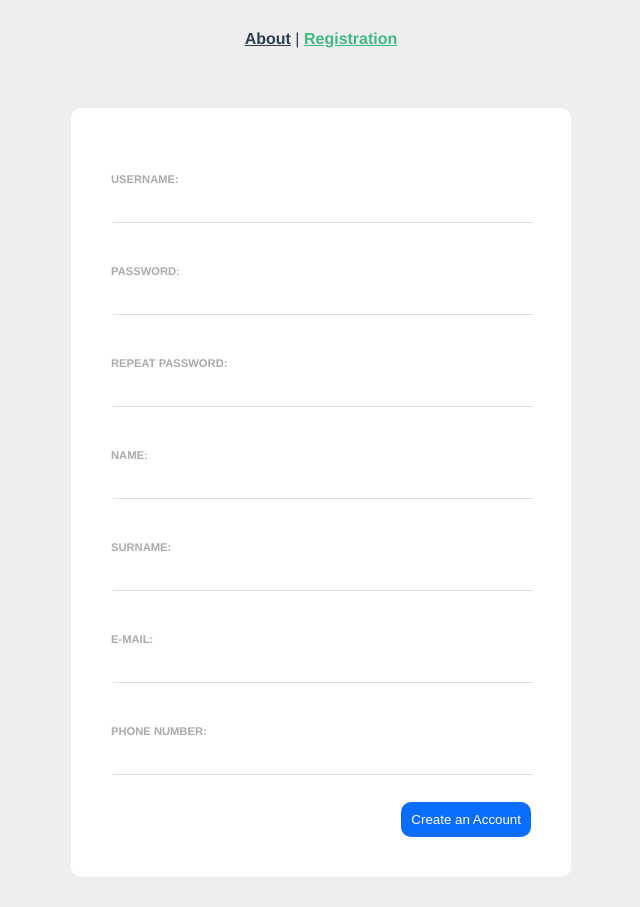
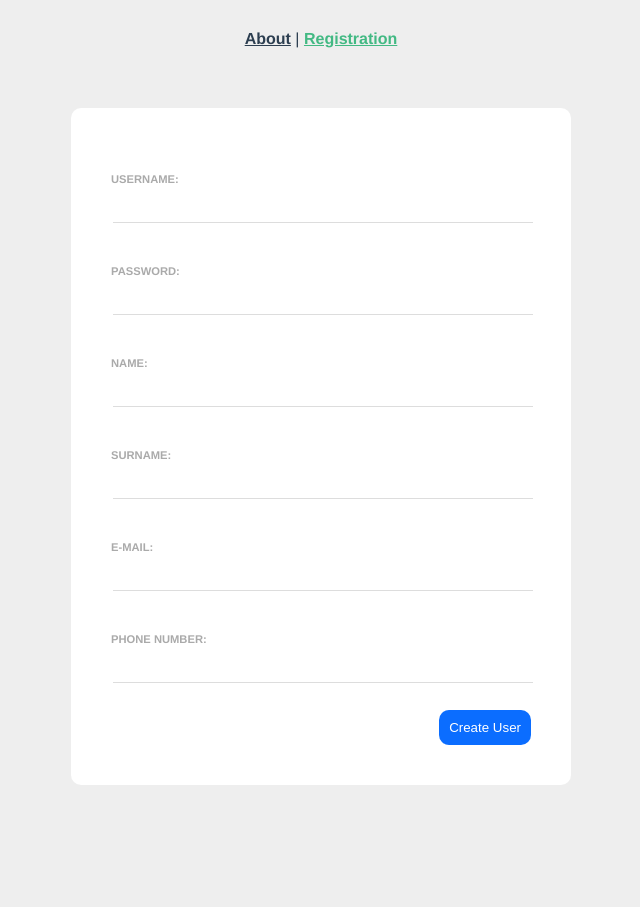
Before and after one commit to ZanJereb/VueJsAssessment, a Vue app in the folder vue-js-assessment/: page /#/registration in a window 1280 px wide. Shown: the whole page, without its empty margins (319-959 px from the left). After the commit the page ends 815 px from the top, so only its background shows below. Built offline with nearby package versions, Linux system fonts and the light colour scheme.

Commit message:
Added user data to store
Added user data to store for registration

```diff
--- a/vue-js-assessment/src/components/RegistrationForm.vue
+++ b/vue-js-assessment/src/components/RegistrationForm.vue
@@ -6,7 +6,6 @@
         v-model="userData.username"
         id="username"
         type="text"
-        required
       />
     </label>
     <label for="password">
@@ -15,16 +14,6 @@
         v-model="userData.password"
         id="password"
         type="password"
-        required
-      />
-    </label>
-    <label for="repeatPassword">
-      Repeat password:
-      <input
-        v-model="userData.repeatPassword"
-        id="repeatPassword"
-        type="password"
-        required
       />
     </label>
     <label for="name">
@@ -33,7 +22,6 @@
         v-model="userData.name"
         id="name"
         type="text"
-        required
       />
     </label>
     <label for="surname">
@@ -42,7 +30,6 @@
         v-model="userData.surname"
         id="surname"
         type="text"
-        required
       />
     </label>
     <label for="email">
@@ -51,7 +38,6 @@
         v-model="userData.email"
         id="email"
         type="text"
-        required
       />
     </label>
     <label for="phoneNumber">
@@ -60,37 +46,35 @@
         v-model="userData.phoneNumber"
         id="phoneNumber"
         type=""
-        required
         @keypress="isNumber"
       />
     </label>
     <div class="submit">
-      <button @click="createAccount">
-        Create an Account
+      <button @click="createUser">
+        Create User
       </button>
     </div>
   </form>
 </template>
 
 <script>
-import { defineComponent, reactive } from 'vue';
+import { defineComponent, ref } from 'vue';
 
 export default defineComponent({
   name: 'RegustrationForm',
 
   setup() {
-    const userData = reactive({
+    const userData = ref({
       username: '',
       password: '',
-      repeatPassword: '',
       name: '',
       surname: '',
       email: '',
       phoneNumber: '',
     });
 
-    function createAccount() {
-
+    function createUser() {
+      this.$store.dispatch('createUser', userData);
     }
 
     // To prevent input of any other character that arent number or '+'
@@ -103,7 +87,7 @@ export default defineComponent({
 
     return {
       userData,
-      createAccount,
+      createUser,
       isNumber,
     };
   },
--- a/vue-js-assessment/src/store/index.js
+++ b/vue-js-assessment/src/store/index.js
@@ -2,13 +2,25 @@ import { createStore } from 'vuex';
 
 export default createStore({
   state: {
+    userData: {
+      username: '',
+      password: '',
+      name: '',
+      surname: '',
+      email: '',
+      phoneNumber: '',
+    },
   },
   getters: {
   },
   mutations: {
+    createUser(state, userData) {
+      state.userData = userData;
+    },
   },
   actions: {
-  },
-  modules: {
+    createUser({ commit }, userData) {
+      commit('createUser', userData);
+    },
   },
 });
```
